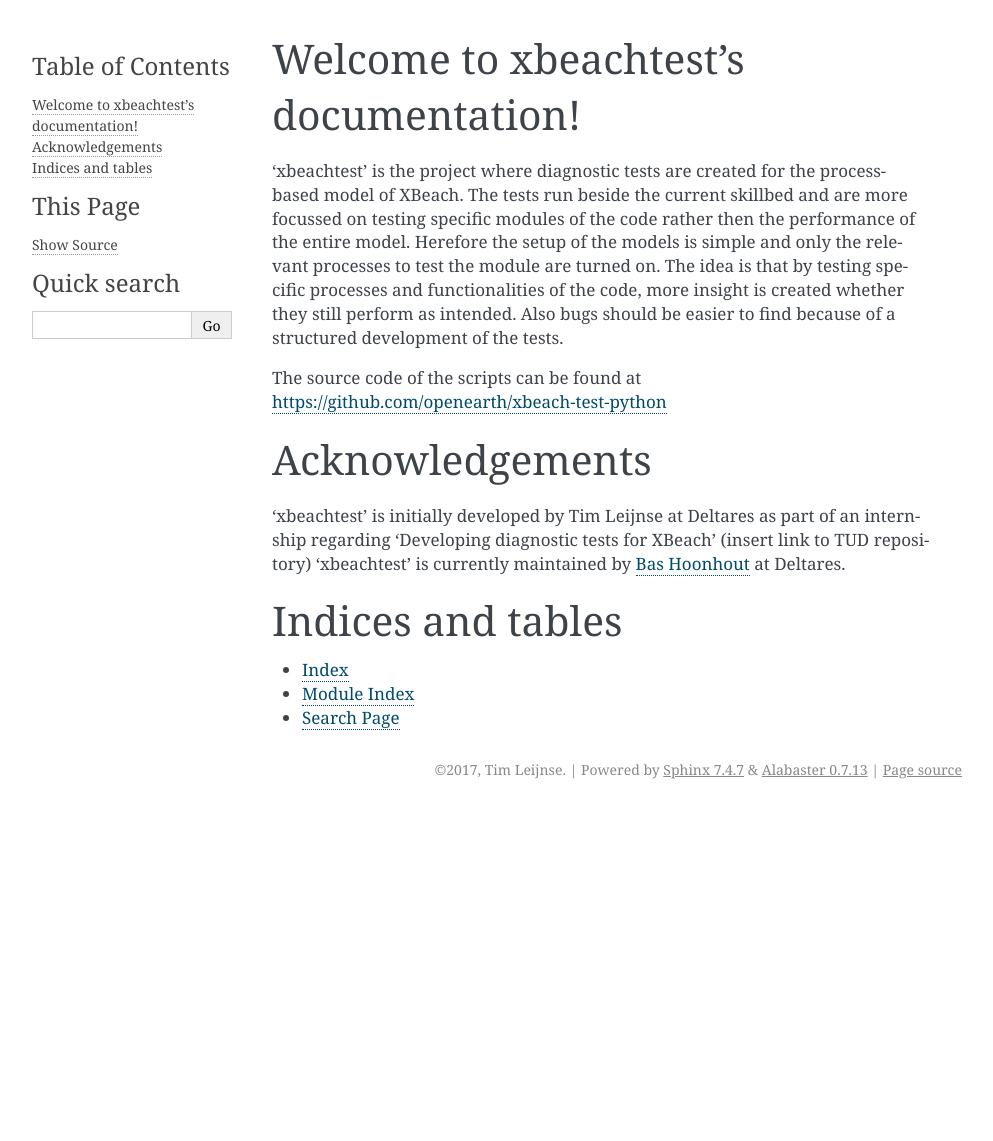
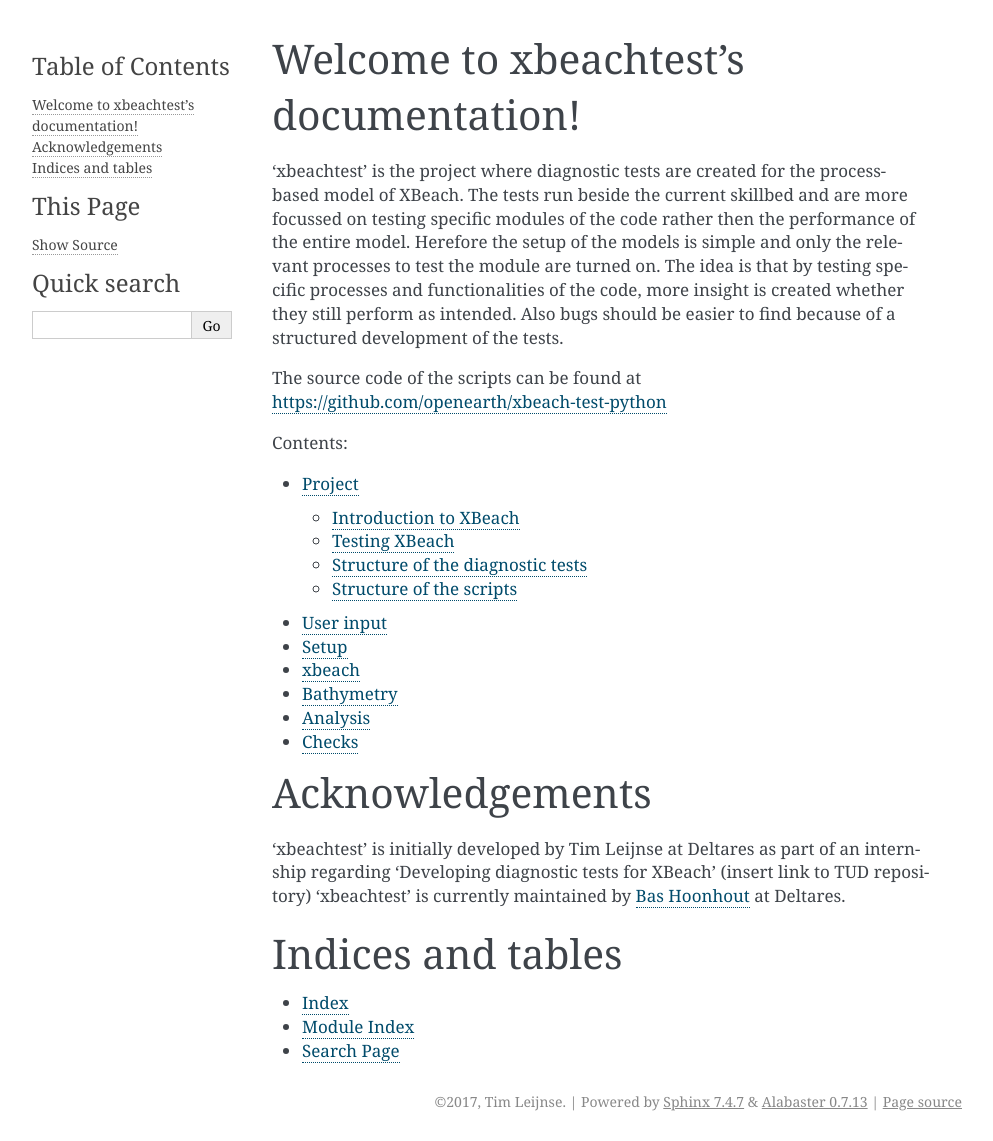
Before and after one commit to openearth/xbeach-test-python, a Sphinx documentation site: the page built from docs/index.rst, in a window 1280 px wide. Shown: the whole page, without its empty margins (148-1141 px from the left). Built offline with Sphinx 7.4.7, drawn with Linux system fonts in a browser that asks for light colours; pages that are not in the unit, such as notebooks, are missing from menus; before the commit the page ends 900 px from its top, so only the background shows below that.

Commit message:
Extended contentslist

```diff
--- a/docs/index.rst
+++ b/docs/index.rst
@@ -18,6 +18,15 @@
    :maxdepth: 2
    :caption: Contents:
 
+   project
+   user input
+   setup
+   xbeach
+   bathymetry
+   analysis
+   checks
+   database
+
 Acknowledgements
 ================
 
```
